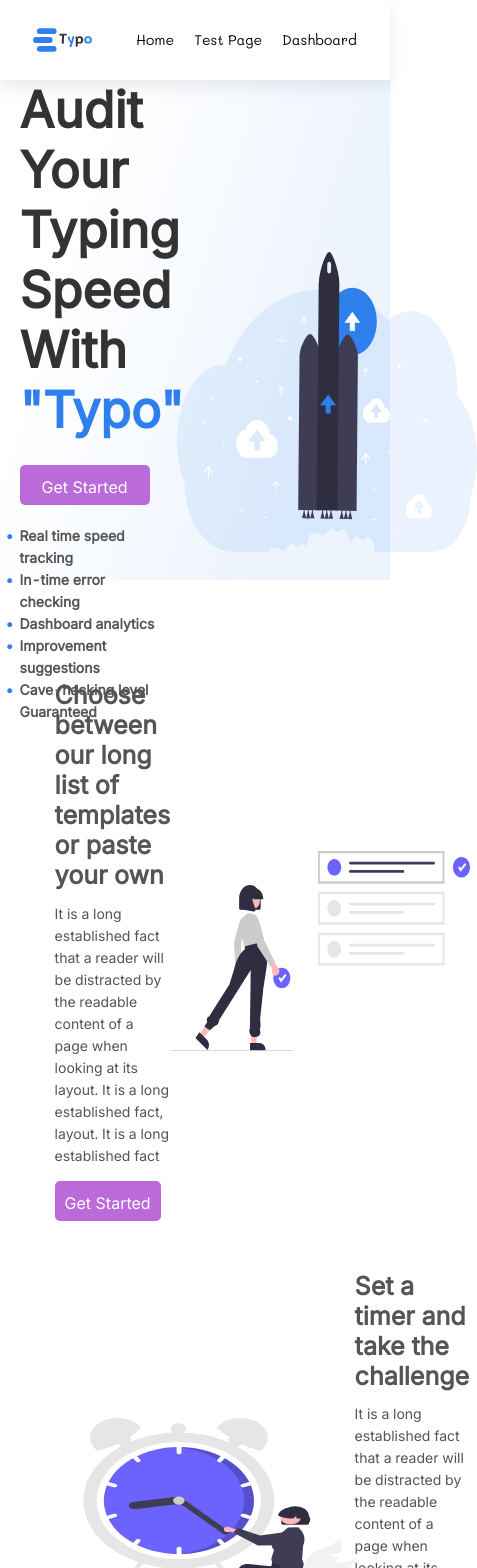
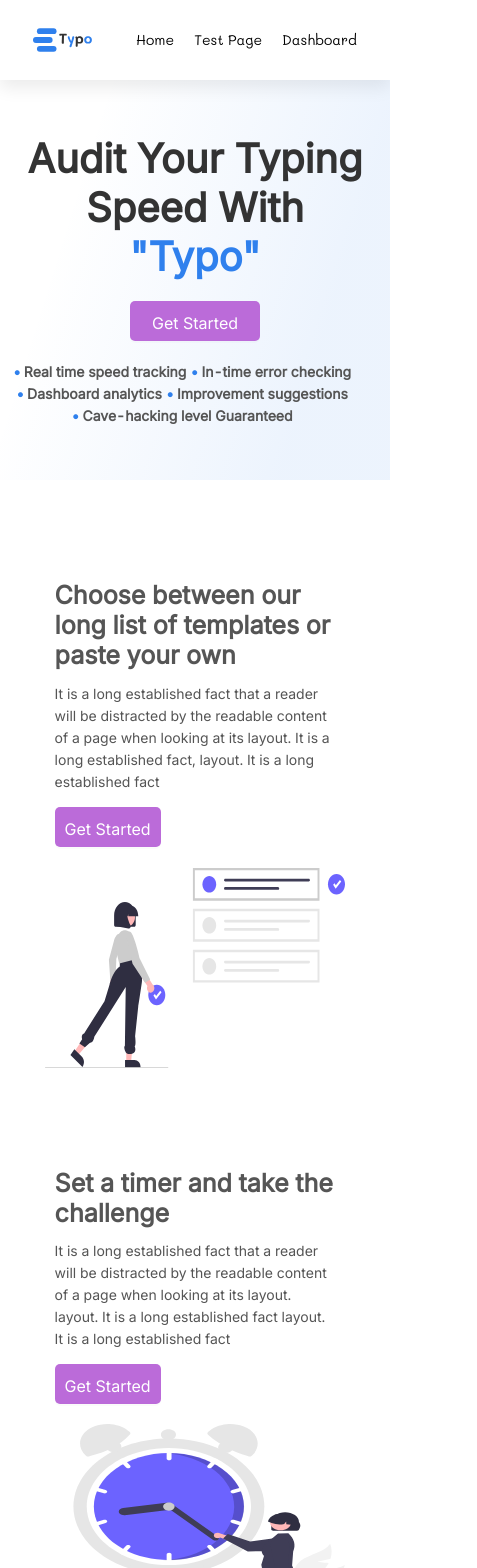
Before and after one commit to Emmaccen/typo, a React (Create React App) app: page / in a window 390 px wide. Shown: the top 1568 px of the page, 477 px wide, since content can reach past the window. Built offline with nearby package versions, Linux system fonts and the light colour scheme.

Commit message:
Typo application code

```diff
--- a/src/pages/Home.js
+++ b/src/pages/Home.js
@@ -25,7 +25,7 @@ const Home = () => {
               <li>Cave-hacking level Guaranteed </li>
             </ul>
           </div>
-          <div className="flexEnd">
+          <div className="flexEnd jumboImage">
             <img alt="description" src="/assets/jetpack.svg"></img>
           </div>
         </div>
@@ -47,12 +47,12 @@ const Home = () => {
                 Get Started
               </Button>
             </div>
-            <div>
+            <div className="onboardingImg">
               <img alt="description" src="/assets/onboard1.svg"></img>
             </div>
           </div>
           <div className="flex-space-btw onboarding margin-t-b">
-            <div>
+            <div className="onboardingImg">
               <img alt="description" src="/assets/onboard2.svg"></img>
             </div>
             <div className="textArea">
@@ -80,7 +80,7 @@ const Home = () => {
                 Get Started
               </Button>
             </div>
-            <div>
+            <div className="onboardingImg">
               <img alt="description" src="/assets/onboard3.svg"></img>
             </div>
           </div>
--- a/src/pages/TestPage.js
+++ b/src/pages/TestPage.js
@@ -1,9 +1,10 @@
 import { Button, Divider, Form, Input, Modal, Select, Tooltip } from "antd";
 import React, { useState } from "react";
 import { useNavigate } from "react-router-dom";
+import { templates } from "../utils/preStoredTestData";
 import { dataHandler } from "../utils/shared-function/dataHandler";
 import { calculator } from "../utils/shared-function/testCalculator";
-import { templates } from "../utils/preStoredTestData";
+import "../styles/test.scss";
 const { TextArea } = Input;
 
 const TestPage = () => {
@@ -55,6 +56,7 @@ const TestPage = () => {
     );
   };
   return (
+    <div className="lucius">
       <div className="container2 padChildren">
         <Modal
           title="Create Challenge"
@@ -184,7 +186,10 @@ const TestPage = () => {
           </Button>
           {/* </Link> */}
         </div>
-      <div className="grid3 margin-t-b">{templates.map(TestTemplateCard)}</div>
+        <div className="grid3 margin-t-b">
+          {templates.map(TestTemplateCard)}
+        </div>
+      </div>
     </div>
   );
 };
--- a/src/pages/TestStartPage.js
+++ b/src/pages/TestStartPage.js
@@ -3,7 +3,7 @@ import {
   WarningOutlined,
   ArrowLeftOutlined,
 } from "@ant-design/icons";
-import { Badge, Input, Progress, Divider, Button } from "antd";
+import { Badge, Input, Progress, Divider, Button, Switch } from "antd";
 import React, { useEffect, useState } from "react";
 import TypingTextContainer from "../components/shared-components/TypingTextContainer";
 import "../styles/testStartPage.scss";
@@ -19,6 +19,7 @@ const TestStartPage = () => {
   const [refresh, setRefresh] = useState(false);
   const location = useLocation();
   const navigate = useNavigate();
+  // const window.speechSynthesis = window.speechSynthesis;
 
   const [userTimer, setUserTimer] = useState({
     initialTime: 0,
@@ -26,6 +27,7 @@ const TestStartPage = () => {
   });
   const [startTest, setStartTest] = useState(false);
   const [submit, setSubmit] = useState(false);
+  const [read, setRead] = useState(false);
   const [userInput, setUserInput] = useState("");
   const [userInfo, setUserInfo] = useState({
     totalTestWords: 0,
@@ -75,13 +77,20 @@ const TestStartPage = () => {
         ...result,
         ...calculator.recalculateUserResults(userInfo, userInput),
       });
-    }, 2000);
+    }, 1000);
   }, [refresh]);
 
   useEffect(() => {
-    // window.speechSynthesis.speak(new SpeechSynthesisUtterance(content));
     submit && submitAssessment();
   }, [submit]);
+
+  // useEffect(() => {
+  //   read
+  //     ? window.speechSynthesis.speak(
+  //         new SpeechSynthesisUtterance("userInfo.textContent")
+  //       )
+  //     : window.speechSynthesis.pause();
+  // }, [read]);
 
   useEffect(() => {
     const startTimer = setInterval(() => {
@@ -121,6 +130,9 @@ const TestStartPage = () => {
           <ArrowLeftOutlined /> <span>Back</span>
         </Link>
       </div>
+      {/* <div>
+        <Switch onChange={() => setRead(!read)} />
+      </div> */}
       <div className="grid textInputArea">
         <div className="actionArea">
           <TypingTextContainer
--- a/src/styles/home.scss
+++ b/src/styles/home.scss
@@ -3,6 +3,9 @@
 .lucius {
   .homepageWrapper {
     .landingContainer {
+      @media (max-width: 600px) {
+        height: 400px;
+      }
       height: 500px;
       background: linear-gradient(
         107.35deg,
@@ -36,8 +39,28 @@
           }
         }
       }
+      @media (max-width: 850px) {
+        .jumboImage {
+          display: none;
+        }
+        .jumbotron {
+          .content {
+            width: 100%;
+            @media (max-width: 600px) {
+              text-align: center;
+              h1 {
+                font-size: 40px;
+              }
+              ul {
+                justify-content: center;
+              }
+            }
+          }
+        }
+      }
     }
     .onboarding {
+      margin-bottom: 100px;
       .textArea {
         width: 55%;
         h2,
@@ -51,6 +74,19 @@
           line-height: normal;
         }
       }
+      @media (max-width: 800px) {
+        display: flex;
+        flex-direction: column;
+        &:nth-child(2) {
+          .onboardingImg {
+            order: 2;
+          }
+        }
+        .textArea {
+          width: 100%;
+          margin-bottom: 20px;
+        }
+      }
     }
   }
 }
--- /dev/null
+++ b/src/styles/test.scss
@@ -0,0 +1,19 @@
+@import "./variables.scss";
+.lucius {
+  .padChildren {
+    .heading {
+      @media (max-width: 800px) {
+        width: 90%;
+      }
+    }
+    .grid3 {
+      align-items: baseline;
+      @media (max-width: 800px) {
+        grid-template-columns: 1fr 1fr;
+        @media (max-width: 600px) {
+          grid-template-columns: 1fr;
+        }
+      }
+    }
+  }
+}
--- a/src/styles/testStartPage.scss
+++ b/src/styles/testStartPage.scss
@@ -51,6 +51,17 @@
           overflow-y: auto;
         }
       }
+      @media (max-width: 800px) {
+        display: flex;
+        flex-direction: column;
+        .actionArea {
+          order: 2;
+        }
+        .analytics {
+          margin-bottom: 40px;
+          order: 1;
+        }
+      }
     }
   }
 }
```
Also changed, not shown: 1 other file (tests, documents, lock files or other folders). Lines whose indentation alone changed are shown as unchanged.
